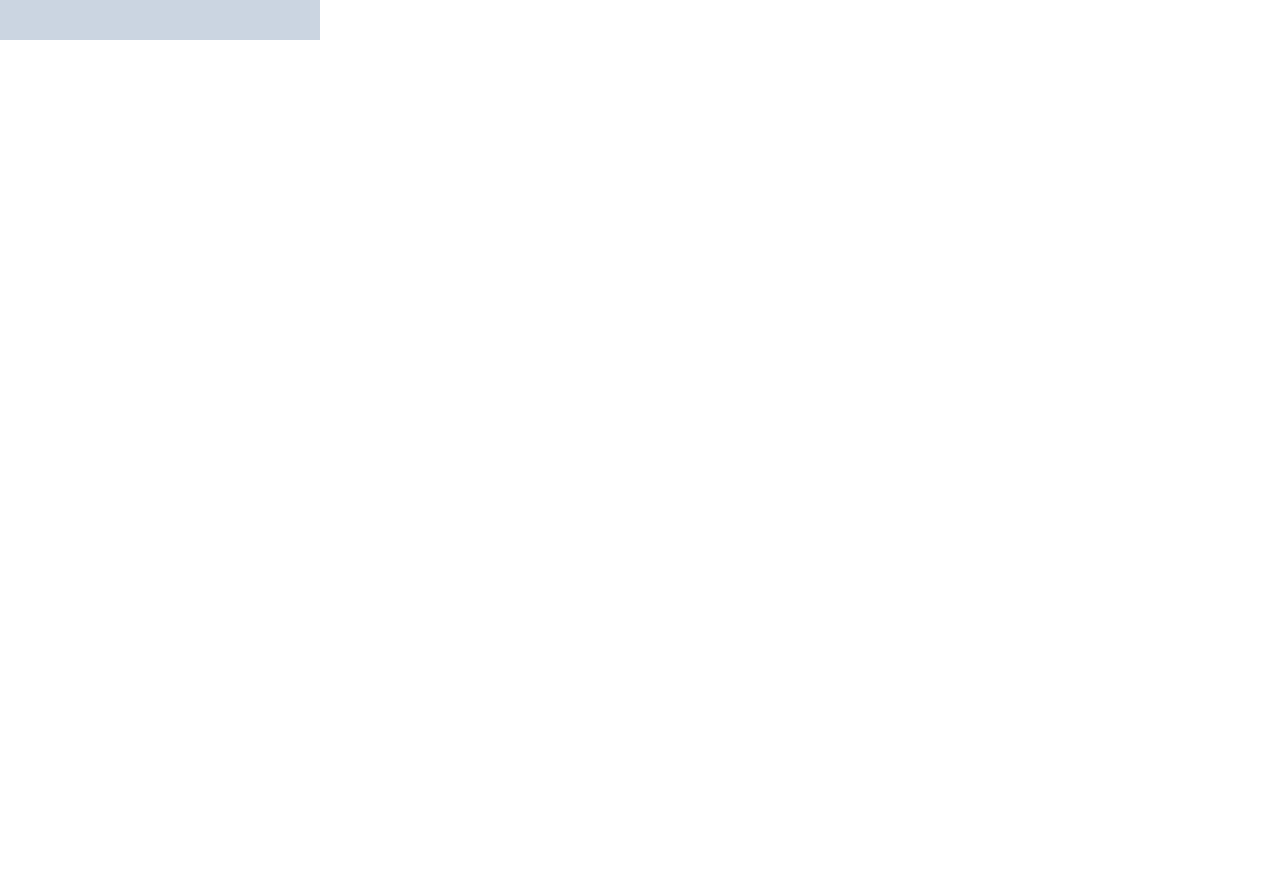
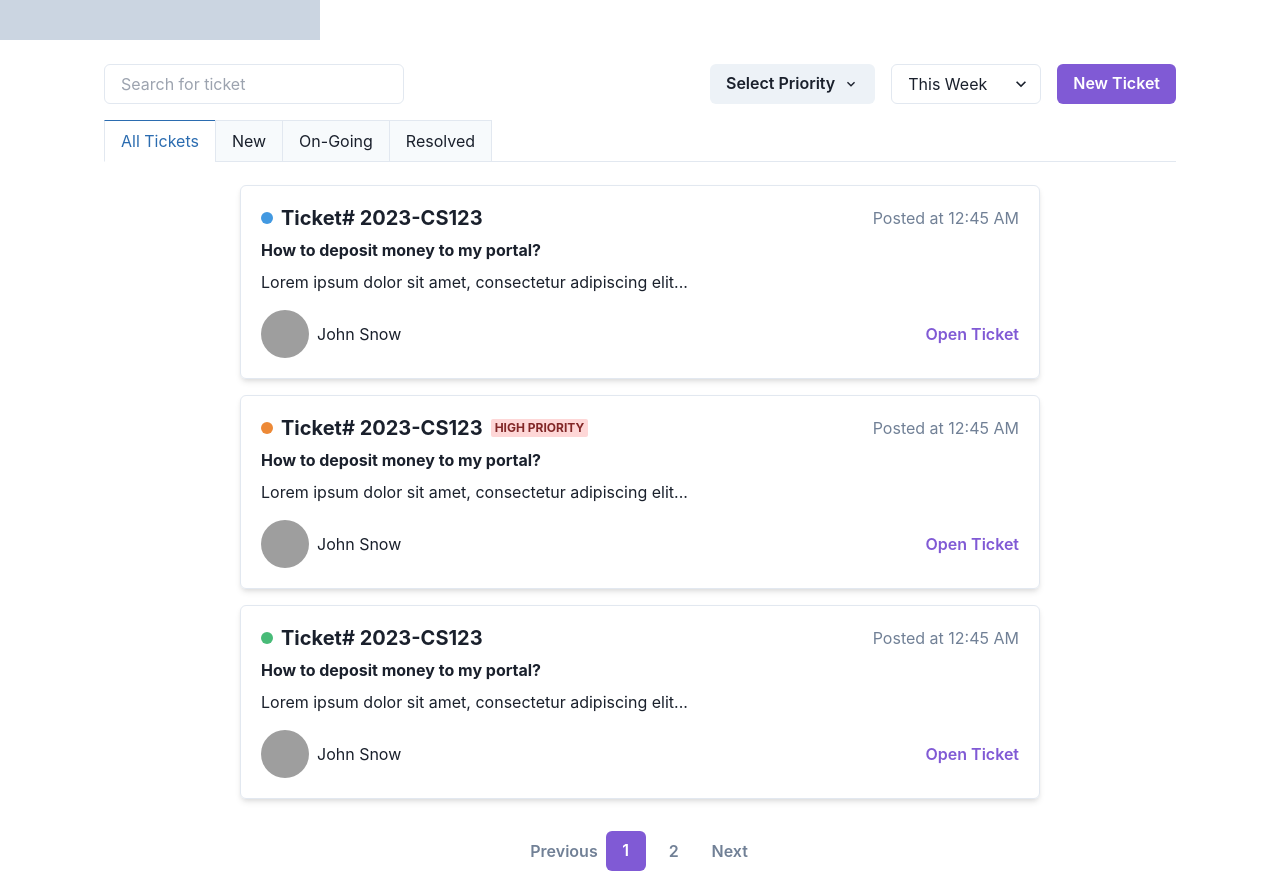
Before and after one commit to AnasOudadsse/ticketing-app, a React (Create React App) app in the folder front-end/: page /ticketlist in a window 1280 px wide. Before the commit this address had no page. Shown: the part 760-1655 px from the top of the page. Before the commit the page ends 800 px from the top, so only its background shows below. Built offline with nearby package versions, Linux system fonts and the light colour scheme; grey boxes are pictures that could not be loaded.

Commit message:
"Added TicketList component to App.js and created a new route for it"

```diff
--- a/front-end/src/App.js
+++ b/front-end/src/App.js
@@ -3,6 +3,7 @@ import * as React from 'react';
 import { ChakraProvider } from '@chakra-ui/react'
 import { BrowserRouter, Route, Routes } from "react-router-dom";
 import { NewTicket } from "./component/add-ticket/add-ticket";
+import TicketList from "./component/tickets-list/tickets-list";
 
 
 function App() {
@@ -12,6 +13,7 @@ function App() {
         <BrowserRouter>
           <Routes>
               <Route element={<NewTicket/>} path="newticket" />
+              <Route element={<TicketList/>} path="ticketlist" />
           </Routes>
         </BrowserRouter>
     </ChakraProvider>
--- /dev/null
+++ b/front-end/src/component/tickets-list/tickets-list.jsx
@@ -0,0 +1,149 @@
+import {
+    Box,
+    Button,
+    Flex,
+    Heading,
+    HStack,
+    IconButton,
+    Input,
+    Menu,
+    MenuButton,
+    MenuItem,
+    MenuList,
+    Tab,
+    TabList,
+    Tabs,
+    Text,
+    VStack,
+    Avatar,
+    Badge,
+    Spacer,
+    Divider,
+    useColorModeValue,
+    Select,
+    Stack,
+    Pagination,
+  } from "@chakra-ui/react";
+  import { ChevronDownIcon } from "@chakra-ui/icons";
+
+  const TicketItem = ({ statusColor, ticketNumber, priority, postedTime, name, description }) => {
+    const priorityColor = {
+      "High Priority": "red.500",
+      "Medium Priority": "orange.400",
+      "Low Priority": "green.400",
+    };
+
+    return (
+      <Box p={5} w={'800px'} shadow="md" borderWidth="1px" rounded="md">
+        <HStack>
+          <Box bg={statusColor} boxSize={3} borderRadius="full" />
+          <Heading size="md">Ticket# {ticketNumber}</Heading>
+          {priority && <Badge colorScheme="red">{priority}</Badge>}
+          <Spacer />
+          <Text color="gray.500">Posted at {postedTime}</Text>
+        </HStack>
+        <Text fontWeight="bold" mt={2}>
+          How to deposit money to my portal?
+        </Text>
+        <Text mt={2} noOfLines={2}>
+          {description}
+        </Text>
+        <HStack mt={4}>
+          <Avatar name={name} src="https://bit.ly/broken-link" />
+          <Text>{name}</Text>
+          <Spacer />
+          <Button variant="link" colorScheme="purple">
+            Open Ticket
+          </Button>
+        </HStack>
+      </Box>
+    );
+  };
+
+  export default function TicketList() {
+    return (
+      <Box mx='20' p={6}>
+        {/* Search and Filters */}
+        <Flex mb={4} alignItems="center">
+          <Input placeholder="Search for ticket" width="300px" />
+          <Spacer />
+          <Menu>
+            <MenuButton as={Button} rightIcon={<ChevronDownIcon />}>
+              Select Priority
+            </MenuButton>
+            <MenuList>
+              <MenuItem>
+                <Box boxSize={2} bg="blue.400" borderRadius="full" mr={2} />
+                New Tickets
+              </MenuItem>
+              <MenuItem>
+                <Box boxSize={2} bg="orange.400" borderRadius="full" mr={2} />
+                On-Going Tickets
+              </MenuItem>
+              <MenuItem>
+                <Box boxSize={2} bg="green.400" borderRadius="full" mr={2} />
+                Resolved Tickets
+              </MenuItem>
+            </MenuList>
+          </Menu>
+          <Select ml={4} placeholder="This Week" width="150px">
+            <option value="today">Today</option>
+            <option value="this-week">This Week</option>
+            <option value="this-month">This Month</option>
+          </Select>
+          <Button colorScheme="purple" ml={4}>
+            New Ticket
+          </Button>
+        </Flex>
+
+        {/* Tabs */}
+        <Tabs variant="enclosed-colored">
+          <TabList>
+            <Tab>All Tickets</Tab>
+            <Tab>New</Tab>
+            <Tab>On-Going</Tab>
+            <Tab>Resolved</Tab>
+          </TabList>
+        </Tabs>
+
+        {/* Ticket Items */}
+        <VStack spacing={4} mt={6}>
+          <TicketItem
+            statusColor="blue.400"
+            ticketNumber="2023-CS123"
+            postedTime="12:45 AM"
+            name="John Snow"
+            description="Lorem ipsum dolor sit amet, consectetur adipiscing elit..."
+            status = ''
+          />
+          <TicketItem
+            statusColor="orange.400"
+            ticketNumber="2023-CS123"
+            priority="High Priority"
+            postedTime="12:45 AM"
+            name="John Snow"
+            description="Lorem ipsum dolor sit amet, consectetur adipiscing elit..."
+          />
+          <TicketItem
+            statusColor="green.400"
+            ticketNumber="2023-CS123"
+            postedTime="12:45 AM"
+            name="John Snow"
+            description="Lorem ipsum dolor sit amet, consectetur adipiscing elit..."
+          />
+        </VStack>
+
+        {/* Pagination */}
+        <Flex mt={8} justifyContent="center" alignItems="center">
+          <Button variant="link">Previous</Button>
+          <Button mx={2} colorScheme="purple">
+            1
+          </Button>
+          <Button variant="link">2</Button>
+          <Button variant="link" ml={4}>
+            Next
+          </Button>
+        </Flex>
+      </Box>
+    );
+  }
```
